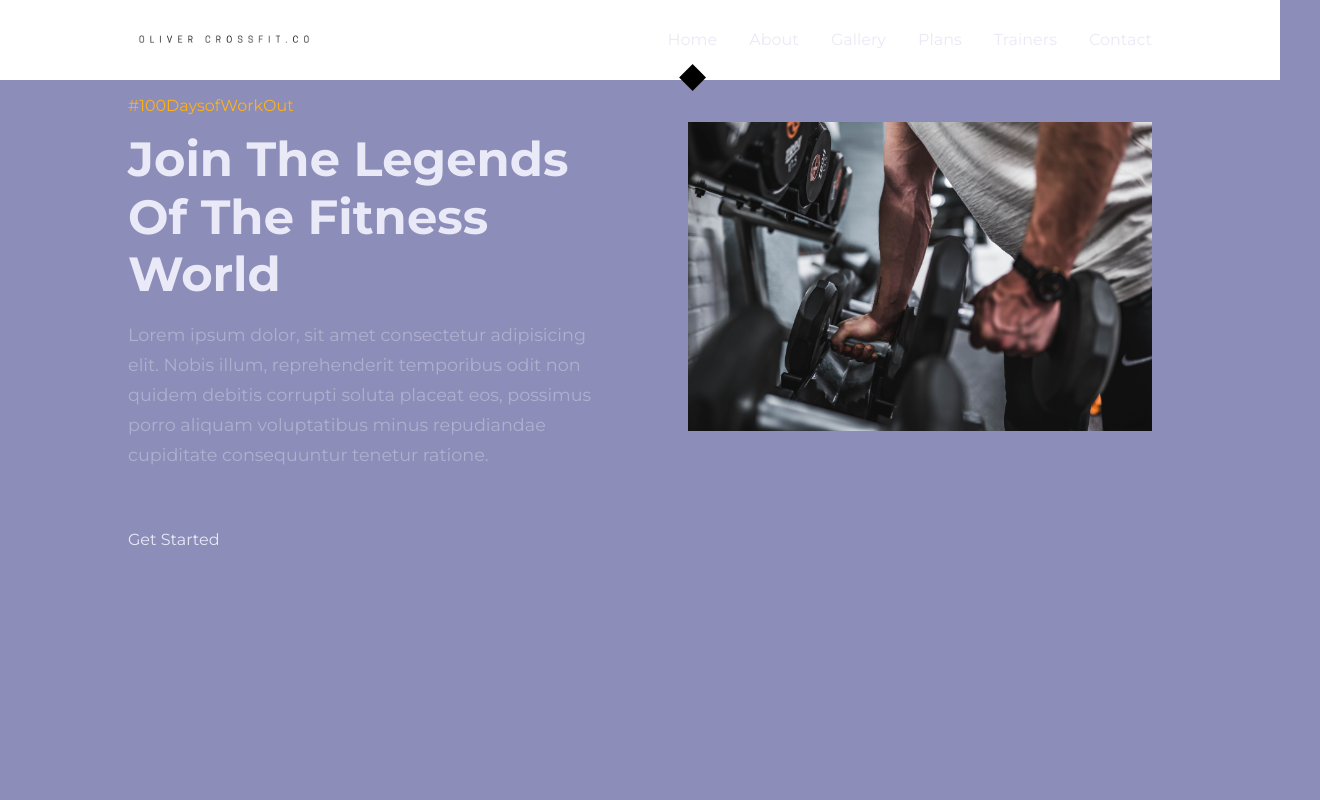
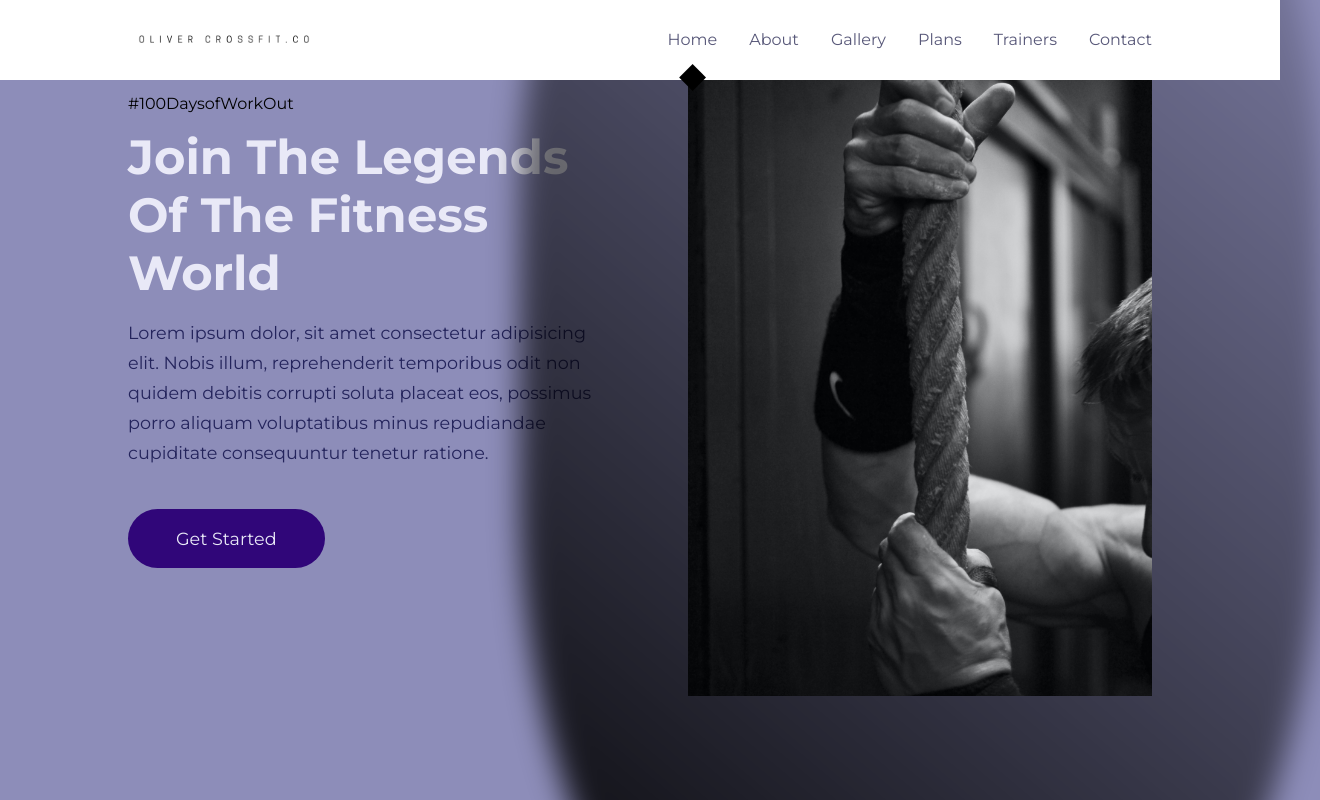
Before and after one commit to oliver-nicoll/turbo-couscous, a React (Create React App) app: page / in a window 1280 px wide. Shown: the top 800 px of the page, 1320 px wide, since content can reach past the window. Built offline with nearby package versions, Linux system fonts and the light colour scheme.

Commit message:
linear-gradient blur on main

```diff
--- a/src/components/MainHeader.jsx
+++ b/src/components/MainHeader.jsx
@@ -1,6 +1,6 @@
 import React from 'react';
 import {Link} from 'react-router-dom';
-import Image from '../images/avatar3.jpg'
+import Image from '../images/avatar4.jpg'
 
 const MainHeader = () => {
   return (
@@ -13,10 +13,10 @@ const MainHeader = () => {
             reprehenderit temporibus odit non quidem debitis corrupti soluta placeat eos, possimus porro aliquam voluptatibus
             minus repudiandae cupiditate consequuntur tenetur ratione.
           </p>
-          <Link to="/plans" className='btn lg'>Get Started</Link>
+          <Link to="/plans" className="btn lg">Get Started</Link>
         </div>
         <div className="main__header-right">
-          <div className="main__header-circle"></div>
+          <div className="main__header-shape"></div>
           <div className="main__header-image">
             <img src={Image} alt='Main Header' />
           </div>
--- a/src/index.css
+++ b/src/index.css
@@ -19,9 +19,9 @@
     */
     --primary-hue: 262;
     --gray-hue: 240;
-    --color-primary: hsl(var(--primary-hue), 50%, 70%);
+    --color-primary: hsl(var(--primary-hue), 90%, 25%);
     --color-primary-variant: hsl(var(--primary-hue), 100%, 65%);
-    --color-secondary: #ffb116;
+    --color-secondary: #000000;
     --color-gray-100: hsl(var(--gray-hue), 47%, 94%);
     --color-gray-200: hsl(var(--gray-hue), 26%, 75%);
     --color-gray-300: hsl(var(--gray-hue), 24%, 64%);
@@ -39,7 +39,7 @@
 /* GENERAL STYLES */
 body {
     font-family: 'Montserrat', sans-serif;
-    color: var(--color-gray-200);
+    color: var(--color-gray-500);
     line-height: 1.7;
     overflow-x: hidden;
     background-color: var(--color-gray-300);
@@ -66,7 +66,7 @@ h2 {
 }
 
 a {
-    color: var(--color-gray-100);
+    color: var(--color-gray-400);
 }
 
 img {
@@ -74,3 +74,34 @@ img {
     object-fit: cover;
     width: 100%;
 }
+
+
+.btn {
+    color: var(--color-gray-100);
+    width: fit-content;
+    margin: 0 auto;
+    padding: 0.9rem 2rem;
+    background: var(--color-primary);
+    border-radius: 1.5rem;
+    transition: var(--transition);
+}
+
+.btn:hover {
+    background: var(--color-secondary);
+    color: var(--color-gray-100);
+}
+
+.btn.lg {
+    padding: 1.2rem 3rem;
+    border-radius: 2rem;
+    font-size: 1.1rem;
+}
+
+btn.sm {
+    padding: 0.4rem 1.2rem;
+    font-size: 0.9rem;
+}
+
+btn.sm:hover {
+    background: var(--color-gray-100-);
+}
--- a/src/pages/home/home.css
+++ b/src/pages/home/home.css
@@ -16,7 +16,7 @@
 }
 
 .main__header-left {
-    margin-top: 6rem;
+    margin-top: -3rem;
 }
 
 .main__header-left h4 {
@@ -31,5 +31,24 @@
 }
 
 .main__header-right {
+    display: grid;
+    place-items: center;
+    position: relative;
+}
 
+.main__header-shape {
+    width: 50rem;
+    height: 90rem;
+    background: linear-gradient(40deg, var(--color-secondary), transparent);
+    border-radius: 40%;
+    position: absolute;
+    filter: blur(15px);
 }
+
+.main__header-image {
+    position: relative;
+}
+
+/* .main__header-container:hover .main__header-shape {
+    filter: blur(20px);
+} */
```
